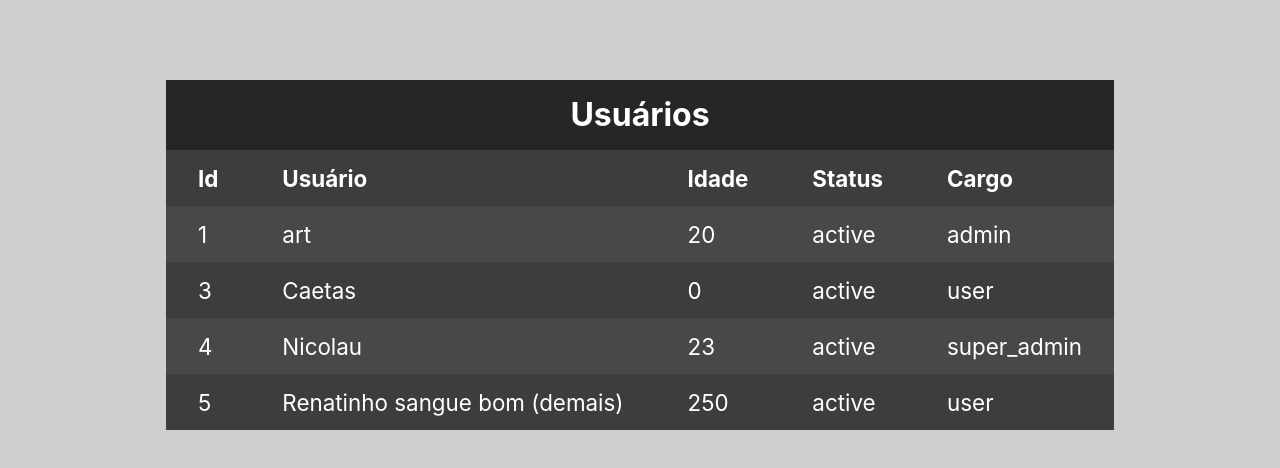
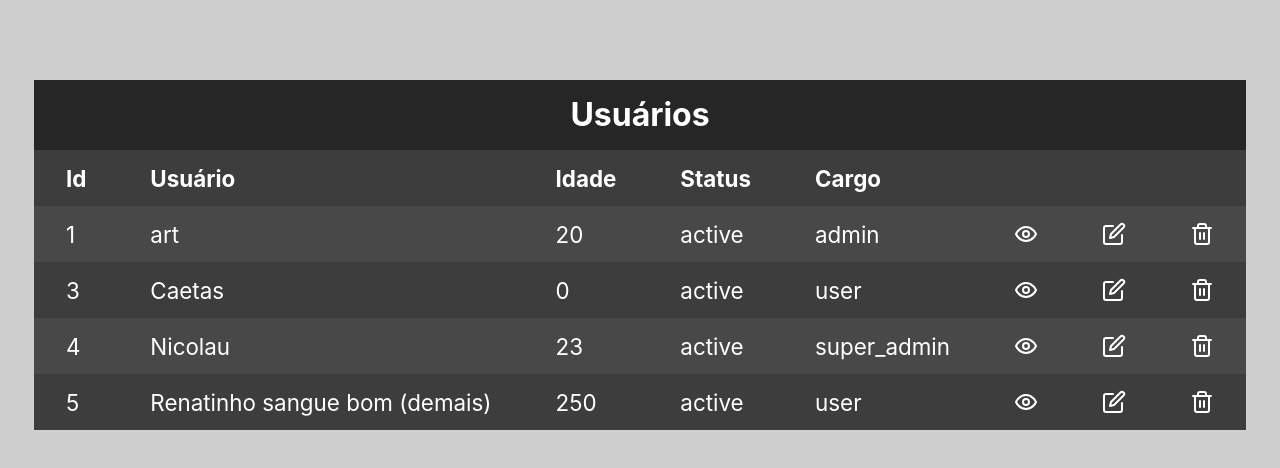
Before and after one commit to StructCE/our-react-components, a React (Vite) app: page / in a window 1280 px wide. Shown: the top 468 px of the page. Built offline with nearby package versions, Linux system fonts and the light colour scheme.

Commit message:
table actions added

```diff
--- a/src/components/Table/example/index.jsx
+++ b/src/components/Table/example/index.jsx
@@ -1,6 +1,7 @@
 import { Table } from "..";
 import { getUsers } from "./getUsers";
 import { PageContainer } from "./styles";
+import { EditIcon, ShowIcon, TrashIcon } from "./svgs";
 
 export function TableExample() {
   // api call, etc
@@ -17,19 +18,34 @@ export function TableExample() {
     { title: "Cargo", name: "role" },
   ];
 
-  // const actions = [
-  //   {
-  //     title: "Deletar",
-  //     // eslint-disable-next-line no-alert
-  //     onClick: (row) => alert(JSON.stringify(row, 2, null)),
-  //   },
-  // ];
+  const actions = [
+    {
+      name: "Visualizar",
+      Icon: ShowIcon,
+      onClick: (row) =>
+        // eslint-disable-next-line no-alert
+        alert(`VISUALIZANDO\n\n ${JSON.stringify(row, null, 2)}`), // chamar api
+    },
+    {
+      name: "Editar",
+      Icon: EditIcon,
+      // eslint-disable-next-line no-alert
+      onClick: (row) => alert(`EDITANDO\n\n ${JSON.stringify(row, null, 2)}`), // chamar api
+    },
+    {
+      name: "Deletar",
+      Icon: TrashIcon,
+      // eslint-disable-next-line no-alert
+      onClick: (row) => alert(`DELETANDO\n\n ${JSON.stringify(row, null, 2)}`), // chamar api
+    },
+  ];
 
   return (
     <PageContainer>
       <Table
         title="Usuários"
         fields={fields}
+        actions={actions}
         rows={shownUsers}
         // actions={actions}
       />
--- /dev/null
+++ b/src/components/Table/example/svgs.jsx
@@ -0,0 +1,62 @@
+export function TrashIcon() {
+  return (
+    <svg
+      xmlns="http://www.w3.org/2000/svg"
+      width="24"
+      height="24"
+      viewBox="0 0 24 24"
+      fill="none"
+      stroke="currentColor"
+      strokeWidth="2"
+      strokeLinecap="round"
+      strokeLinejoin="round"
+      className="lucide lucide-trash-2"
+    >
+      <path d="M3 6h18" />
+      <path d="M19 6v14c0 1-1 2-2 2H7c-1 0-2-1-2-2V6" />
+      <path d="M8 6V4c0-1 1-2 2-2h4c1 0 2 1 2 2v2" />
+      <line x1="10" x2="10" y1="11" y2="17" />
+      <line x1="14" x2="14" y1="11" y2="17" />
+    </svg>
+  );
+}
+
+export function EditIcon() {
+  return (
+    <svg
+      xmlns="http://www.w3.org/2000/svg"
+      width="24"
+      height="24"
+      viewBox="0 0 24 24"
+      fill="none"
+      stroke="currentColor"
+      strokeWidth="2"
+      strokeLinecap="round"
+      strokeLinejoin="round"
+      className="lucide lucide-edit"
+    >
+      <path d="M11 4H4a2 2 0 0 0-2 2v14a2 2 0 0 0 2 2h14a2 2 0 0 0 2-2v-7" />
+      <path d="M18.5 2.5a2.121 2.121 0 0 1 3 3L12 15l-4 1 1-4 9.5-9.5z" />
+    </svg>
+  );
+}
+
+export function ShowIcon() {
+  return (
+    <svg
+      xmlns="http://www.w3.org/2000/svg"
+      width="24"
+      height="24"
+      viewBox="0 0 24 24"
+      fill="none"
+      stroke="currentColor"
+      strokeWidth="2"
+      strokeLinecap="round"
+      strokeLinejoin="round"
+      className="lucide lucide-eye"
+    >
+      <path d="M2 12s3-7 10-7 10 7 10 7-3 7-10 7-10-7-10-7Z" />
+      <circle cx="12" cy="12" r="3" />
+    </svg>
+  );
+}
--- a/src/components/Table/index.jsx
+++ b/src/components/Table/index.jsx
@@ -1,8 +1,8 @@
-import { TableContainer } from "./styles";
+import { TableStyles } from "./styles";
 
-export function Table({ title, fields, rows, ...props }) {
+export function Table({ title, fields, rows, actions, ...props }) {
   return (
-    <TableContainer {...props} role="table">
+    <TableStyles.Container {...props} role="table">
       <caption role="caption">{title}</caption>
       <thead>
         <tr role="row">
@@ -17,13 +17,28 @@ export function Table({ title, fields, rows, ...props }) {
         {rows.map((row) => (
           <tr role="row" key={row.id}>
             {fields.map(({ title: fieldTitle, name }) => (
-              <td role="cell" data-cell={fieldTitle}>
+              <td
+                role="cell"
+                key={`${fieldTitle} ${row.id}`}
+                data-cell={fieldTitle}
+              >
                 {row[name]}
+              </td>
+            ))}
+            {actions?.map(({ name, Icon, onClick }) => (
+              <td role="cell" key={name}>
+                <TableStyles.ActionButton
+                  name={name}
+                  type="button"
+                  onClick={() => onClick(row)}
+                >
+                  {Icon && <Icon />}
+                </TableStyles.ActionButton>
               </td>
             ))}
           </tr>
         ))}
       </tbody>
-    </TableContainer>
+    </TableStyles.Container>
   );
 }
--- a/src/components/Table/styles.js
+++ b/src/components/Table/styles.js
@@ -1,6 +1,6 @@
 import styled from "styled-components";
 
-export const TableContainer = styled.table`
+const Container = styled.table`
   border-collapse: collapse;
 
   font-size: 1.4rem;
@@ -53,3 +53,26 @@ export const TableContainer = styled.table`
     }
   }
 `;
+
+const ActionButton = styled.button`
+  border: none;
+  background-color: transparent;
+  color: currentColor;
+  display: flex;
+  font-size: calc(1em - 0.4rem);
+  align-items: center;
+  gap: 0.2rem;
+
+  cursor: pointer;
+  transition: transform 100ms ease-out;
+
+  &:hover {
+    transform: scale(1.1);
+  }
+`;
+
+const TableStyles = {};
+TableStyles.Container = Container;
+TableStyles.ActionButton = ActionButton;
+
+export { TableStyles };
```
